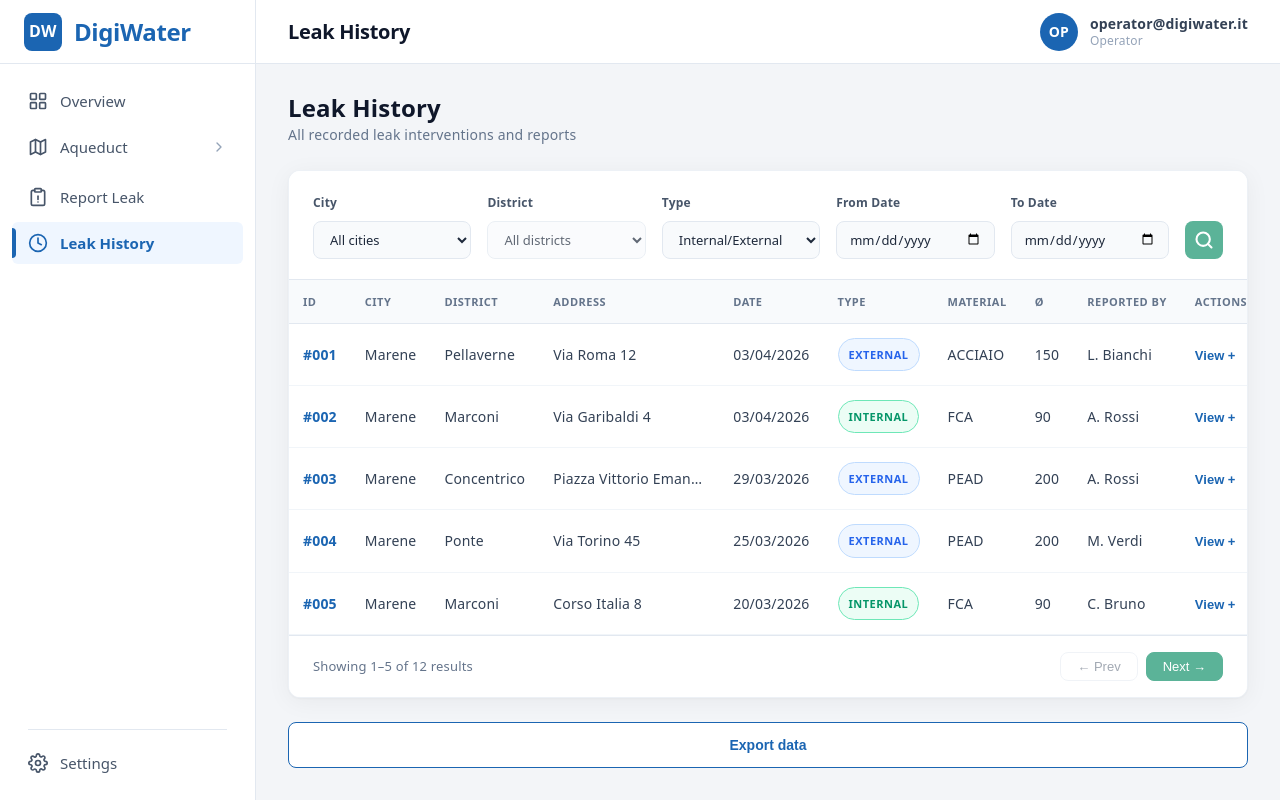
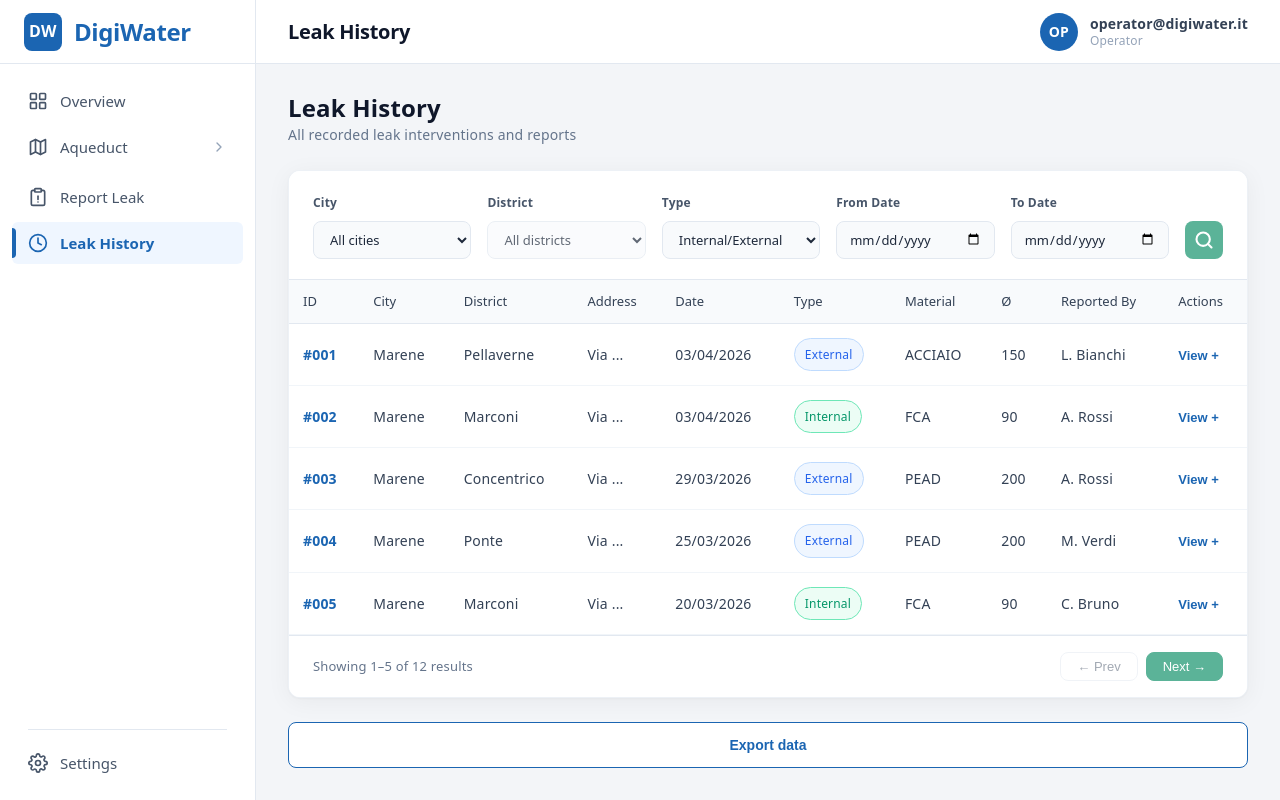
Before and after one commit to iamelikaa/digiwater-baseline, a React (Vite) app: page /leak-history in a window 1280 px wide. Built offline with nearby package versions, Linux system fonts and the light colour scheme.

Commit message:
some fixes on the table

```diff
--- a/src/App.css
+++ b/src/App.css
@@ -1281,6 +1281,11 @@
 .history-table th {
   background-color: #f8fafc;
   border-bottom: 1px solid var(--color-border);
+  text-transform: none;
+  letter-spacing: normal;
+  font-weight: 500;
+  font-size: 13px;
+  color: #334155;
 }
 
 .id-cell {
@@ -1299,10 +1304,8 @@
   display: inline-block;
   padding: 4px 10px;
   border-radius: 20px;
-  font-size: 11px;
-  font-weight: 600;
-  text-transform: uppercase;
-  letter-spacing: 0.5px;
+  font-size: 12px;
+  font-weight: 500;
 }
 
 .type-internal {
--- a/src/data/mockData.ts
+++ b/src/data/mockData.ts
@@ -44,16 +44,16 @@ export interface LeakReport {
 }
 
 export const leakReports: LeakReport[] = [
-  { id: "#001", city: "marene", district: "pellaverne", address: "Via Roma 12", date: "2026-04-03", type: "EXTERNAL", material: "ACCIAIO", diameter: "150", reportedBy: "L. Bianchi" },
-  { id: "#002", city: "marene", district: "marconi", address: "Via Garibaldi 4", date: "2026-04-03", type: "INTERNAL", material: "FCA", diameter: "90", reportedBy: "A. Rossi" },
-  { id: "#003", city: "marene", district: "concentrico", address: "Piazza Vittorio Emanuele", date: "2026-03-29", type: "EXTERNAL", material: "PEAD", diameter: "200", reportedBy: "A. Rossi" },
-  { id: "#004", city: "marene", district: "ponte", address: "Via Torino 45", date: "2026-03-25", type: "EXTERNAL", material: "PEAD", diameter: "200", reportedBy: "M. Verdi" },
-  { id: "#005", city: "marene", district: "marconi", address: "Corso Italia 8", date: "2026-03-20", type: "INTERNAL", material: "FCA", diameter: "90", reportedBy: "C. Bruno" },
-  { id: "#006", city: "savigliano", district: "", address: "Via Cavour 1", date: "2026-03-15", type: "INTERNAL", material: "PEAD", diameter: "110", reportedBy: "L. Bianchi" },
-  { id: "#007", city: "fossano", district: "", address: "Via Roma 100", date: "2026-03-10", type: "EXTERNAL", material: "ACCIAIO", diameter: "150", reportedBy: "L. Bianchi" },
-  { id: "#008", city: "marene", district: "salza", address: "Via Salza 2", date: "2026-03-05", type: "EXTERNAL", material: "FCA", diameter: "90", reportedBy: "M. Verdi" },
-  { id: "#009", city: "cavallermaggiore", district: "", address: "Via Bra 10", date: "2026-03-01", type: "INTERNAL", material: "PEAD", diameter: "110", reportedBy: "A. Rossi" },
-  { id: "#010", city: "marene", district: "sperina", address: "Via Sperina 5", date: "2026-02-25", type: "EXTERNAL", material: "ACCIAIO", diameter: "150", reportedBy: "L. Bianchi" },
-  { id: "#011", city: "savigliano", district: "", address: "Piazza del Popolo", date: "2026-02-20", type: "INTERNAL", material: "FCA", diameter: "90", reportedBy: "A. Rossi" },
-  { id: "#012", city: "fossano", district: "", address: "Via Torino 20", date: "2026-02-15", type: "EXTERNAL", material: "PEAD", diameter: "200", reportedBy: "M. Verdi" }
+  { id: "#001", city: "marene", district: "pellaverne", address: "Via ...", date: "2026-04-03", type: "EXTERNAL", material: "ACCIAIO", diameter: "150", reportedBy: "L. Bianchi" },
+  { id: "#002", city: "marene", district: "marconi", address: "Via ...", date: "2026-04-03", type: "INTERNAL", material: "FCA", diameter: "90", reportedBy: "A. Rossi" },
+  { id: "#003", city: "marene", district: "concentrico", address: "Via ...", date: "2026-03-29", type: "EXTERNAL", material: "PEAD", diameter: "200", reportedBy: "A. Rossi" },
+  { id: "#004", city: "marene", district: "ponte", address: "Via ...", date: "2026-03-25", type: "EXTERNAL", material: "PEAD", diameter: "200", reportedBy: "M. Verdi" },
+  { id: "#005", city: "marene", district: "marconi", address: "Via ...", date: "2026-03-20", type: "INTERNAL", material: "FCA", diameter: "90", reportedBy: "C. Bruno" },
+  { id: "#006", city: "savigliano", district: "", address: "Via ...", date: "2026-03-15", type: "INTERNAL", material: "PEAD", diameter: "110", reportedBy: "L. Bianchi" },
+  { id: "#007", city: "fossano", district: "", address: "Via ...", date: "2026-03-10", type: "EXTERNAL", material: "ACCIAIO", diameter: "150", reportedBy: "L. Bianchi" },
+  { id: "#008", city: "marene", district: "salza", address: "Via ...", date: "2026-03-05", type: "EXTERNAL", material: "FCA", diameter: "90", reportedBy: "M. Verdi" },
+  { id: "#009", city: "cavallermaggiore", district: "", address: "Via ...", date: "2026-03-01", type: "INTERNAL", material: "PEAD", diameter: "110", reportedBy: "A. Rossi" },
+  { id: "#010", city: "marene", district: "sperina", address: "Via ...", date: "2026-02-25", type: "EXTERNAL", material: "ACCIAIO", diameter: "150", reportedBy: "L. Bianchi" },
+  { id: "#011", city: "savigliano", district: "", address: "Via ...", date: "2026-02-20", type: "INTERNAL", material: "FCA", diameter: "90", reportedBy: "A. Rossi" },
+  { id: "#012", city: "fossano", district: "", address: "Via ...", date: "2026-02-15", type: "EXTERNAL", material: "PEAD", diameter: "200", reportedBy: "M. Verdi" }
 ];
```
Also changed, not shown: 1 other file (tests, documents, lock files or other folders).
